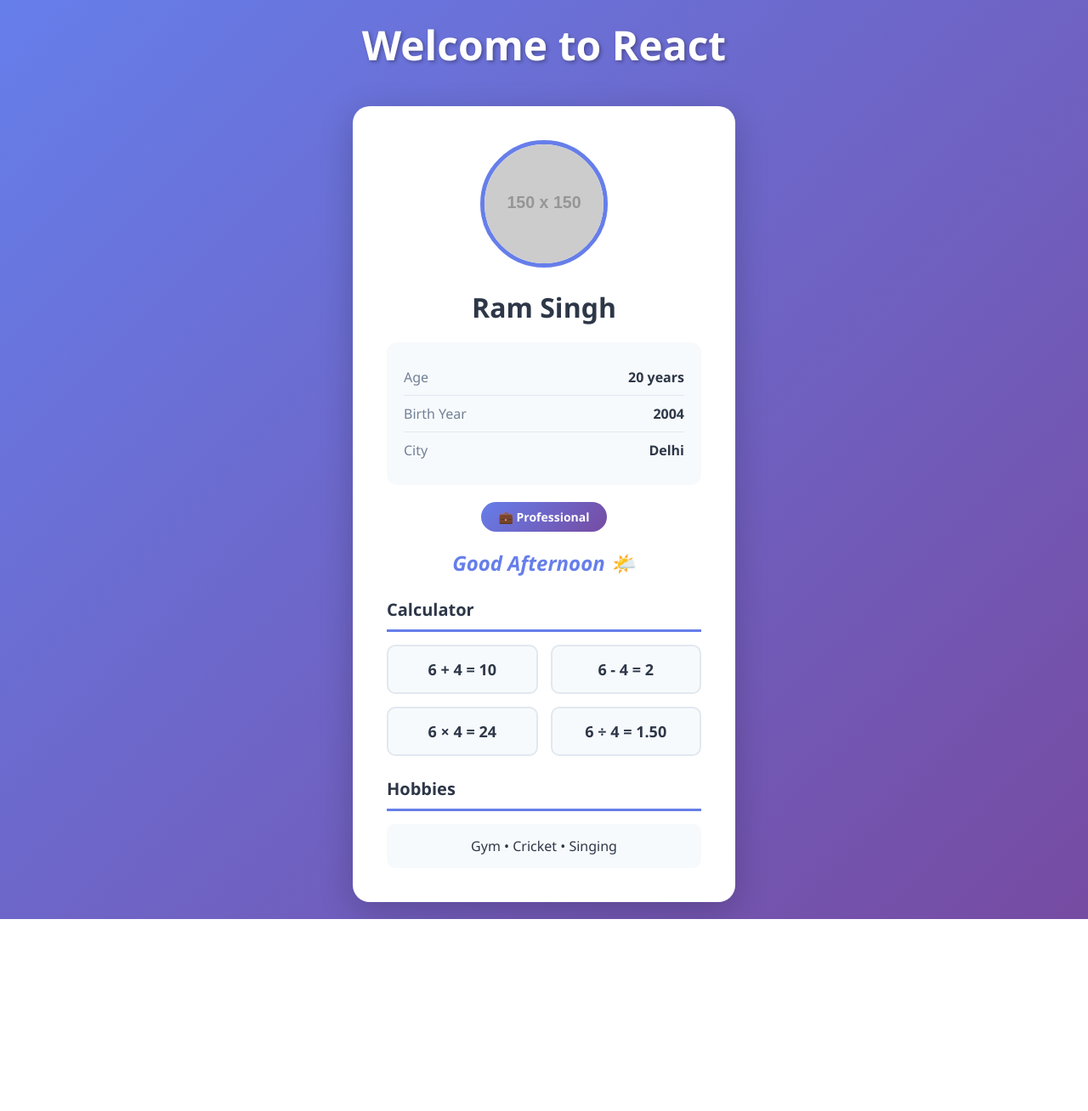
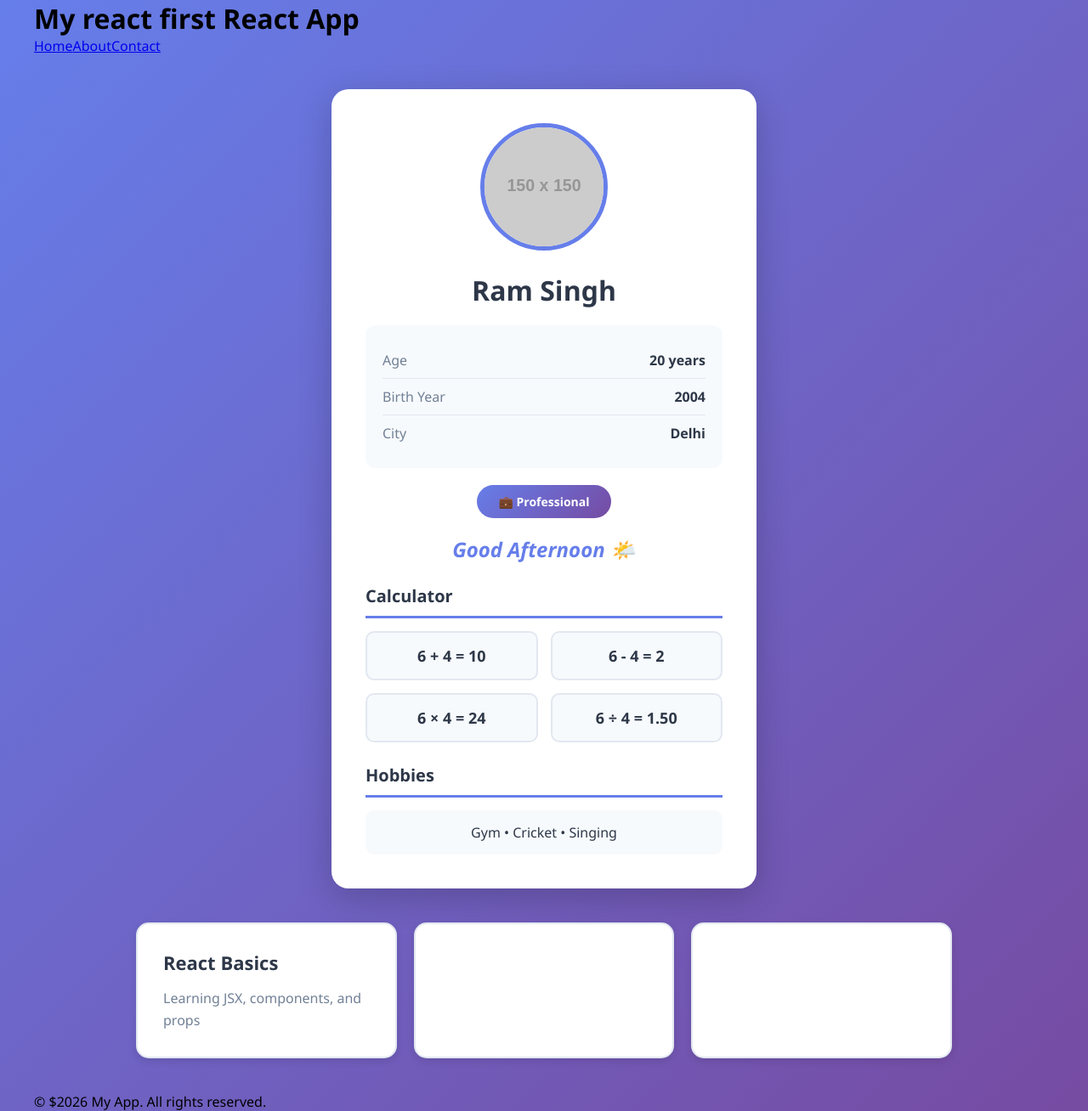
Before and after one commit to Priyanshurawat02/my-react-practice, a React (Vite) app: page / in a window 1280 px wide. Shown: the whole page at 85% size. Before the commit the page ends 1082 px from the top, so only its background shows below. Built offline with nearby package versions, Linux system fonts and the light colour scheme.

Commit message:
Second commit

```diff
--- a/src/App.css
+++ b/src/App.css
@@ -8,7 +8,6 @@ body {
   font-family: 'Segoe UI', Tahoma, Geneva, Verdana, sans-serif;
   background: linear-gradient(135deg, #667eea 0%, #764ba2 100%);
   min-height: 100vh;
-  padding: 20px;
 }
 
 .App {
@@ -16,17 +15,49 @@ body {
   margin: 0 auto;
 }
 
-h1 {
-  color: white;
+/* Header Styles */
+.header {
+  background-color: #2d3748;
+  padding: 25px;
   text-align: center;
-  margin-bottom: 40px;
-  font-size: 48px;
-  text-shadow: 2px 2px 4px rgba(0, 0, 0, 0.3);
+  box-shadow: 0 2px 10px rgba(0, 0, 0, 0.2);
 }
 
+.header h1 {
+  color: white;
+  margin-bottom: 15px;
+  font-size: 32px;
+  margin: 0;
+}
+
+.header nav {
+  margin-top: 15px;
+}
+
+.header nav a {
+  color: white;
+  text-decoration: none;
+  margin: 0 20px;
+  font-size: 16px;
+  transition: color 0.3s;
+  font-weight: 500;
+}
+
+.header nav a:hover {
+  color: #667eea;
+}
+
+/* Welcome, Greeting, Info - Hide them or style nicely */
+.App > h1,
+.App > h2,
+.App > p {
+  display: none; /* Hiding these as they clutter the design */
+}
+
+/* Profile Card */
 .profile-card {
-  max-width: 450px;
-  margin: 0 auto;
+  max-width: 500px;
+  margin: 40px auto;
   padding: 40px;
   background: white;
   border-radius: 20px;
@@ -87,16 +118,16 @@ h1 {
 }
 
 .badge {
-  display: inline-block;
-  padding: 8px 20px;
+  display: block;
+  padding: 10px 25px;
   background: linear-gradient(135deg, #667eea 0%, #764ba2 100%);
   color: white;
   border-radius: 25px;
   font-size: 14px;
   font-weight: 600;
-  margin: 10px auto;
-  display: block;
+  margin: 15px auto;
   width: fit-content;
+  text-align: center;
 }
 
 .greeting {
@@ -154,3 +185,66 @@ h1 {
   text-align: center;
   font-weight: 500;
 }
+
+/* Card Container - Makes cards side by side */
+.cards-container {
+  display: grid;
+  grid-template-columns: repeat(3, 1fr);
+  gap: 20px;
+  max-width: 1000px;
+  margin: 40px auto;
+  padding: 0 20px;
+}
+
+/* Card Styles */
+.card {
+  background: white;
+  border: 2px solid #e2e8f0;
+  border-radius: 15px;
+  padding: 30px;
+  box-shadow: 0 4px 10px rgba(0, 0, 0, 0.1);
+  transition: all 0.3s ease;
+}
+
+.card:hover {
+  transform: translateY(-8px);
+  box-shadow: 0 12px 24px rgba(0, 0, 0, 0.2);
+  border-color: #667eea;
+}
+
+.card h3 {
+  color: #2d3748;
+  margin-bottom: 15px;
+  font-size: 22px;
+}
+
+.card p {
+  color: #718096;
+  line-height: 1.6;
+}
+
+/* Footer Styles */
+.footer {
+  background-color: #2d3748;
+  padding: 30px;
+  text-align: center;
+  margin-top: 60px;
+  box-shadow: 0 -2px 10px rgba(0, 0, 0, 0.2);
+}
+
+.footer p {
+  color: white;
+  margin: 0;
+  font-size: 14px;
+}
+
+/* Responsive Design */
+@media (max-width: 768px) {
+  .cards-container {
+    grid-template-columns: 1fr;
+  }
+
+  .calculator-grid {
+    grid-template-columns: 1fr;
+  }
+}
--- a/src/App.jsx
+++ b/src/App.jsx
@@ -1,8 +1,15 @@
 import { useState } from 'react'
+import Greeting from './components/Greeting';
+import Info from './components/Info';
+import Welcome from './components/Welcome';
+import './App.css'
+import Footer from './components/Footer';
+import Header from './components/Header';
+import Card from './components/Card';
 
-import './App.css'
 
 function App() {
+
   const name = "Ram";
   const last = "Singh";
   const age = 20;
@@ -15,7 +22,7 @@ function App() {
   const arrHobbies = ["Gym", "Cricket", "Singing"];
   const fullName = `${name} ${last}`;
 
-  const Greeting = () => {
+  const GetTimeGreeting = () => {
     const time = new Date().getHours();
     if(time < 12){
       return "Good Morning ☀️"
@@ -26,9 +33,16 @@ function App() {
     }
   }
 
+  <Card/>
+
+
   return (
     <div className="App">
-      <h1>Welcome to React</h1>
+       <Header/>
+
+       <Welcome/>
+       <Greeting/>
+       <Info/>
 
       <div className='profile-card'>
         <img src='https://via.placeholder.com/150' alt='profile'/>
@@ -53,7 +67,7 @@ function App() {
           {isStudent ? "🎓 Student" : "💼 Professional"}
         </span>
 
-        <p className="greeting">{Greeting()}</p>
+        <p className="greeting">{GetTimeGreeting()}</p>
 
         <h4 className="section-title">Calculator</h4>
         <div className="calculator-grid">
@@ -76,6 +90,15 @@ function App() {
           {arrHobbies.join(" • ")}
         </div>
       </div>
+      <div className="cards-container">
+          <Card
+          title="React Basics"
+          description ="Learning JSX, components, and props"/>
+          <Card/>
+          <Card/>
+          </div>
+
+           <Footer/>
     </div>
   )
 }
--- /dev/null
+++ b/src/components/Card.jsx
@@ -0,0 +1,8 @@
+export default function Card(props) {
+    return (
+        <div className="card">
+        <h3>{props.title} </h3>
+        <p>{props.description}</p>
+        </div>
+    )
+}
--- /dev/null
+++ b/src/components/Footer.jsx
@@ -0,0 +1,8 @@
+export default function Footer() {
+    const date =new Date().getFullYear();
+    return (
+        <div>
+            <p>© ${date} My App. All rights reserved.</p>
+        </div>
+    )
+}
--- /dev/null
+++ b/src/components/Greeting.jsx
@@ -0,0 +1,5 @@
+export default function Greeting() {
+    return (
+        <h2>Hello, I'm learning React!</h2>
+    )
+}
--- /dev/null
+++ b/src/components/Header.jsx
@@ -0,0 +1,10 @@
+export default function Header() {
+    return (
+        <div >
+        <h1>My react first React App</h1>
+        <a href="#">Home</a>
+        <a href="#">About</a>
+        <a href="#">Contact</a>
+        </div>
+    )
+}
--- /dev/null
+++ b/src/components/Info.jsx
@@ -0,0 +1,5 @@
+export default function Info(){
+    return (
+        <p>Hi</p>
+    )
+}
--- /dev/null
+++ b/src/components/Welcome.jsx
@@ -0,0 +1,5 @@
+export default function Welcome() {
+    return (
+        <h1>Welcome to My React App</h1>
+    )
+}
```
